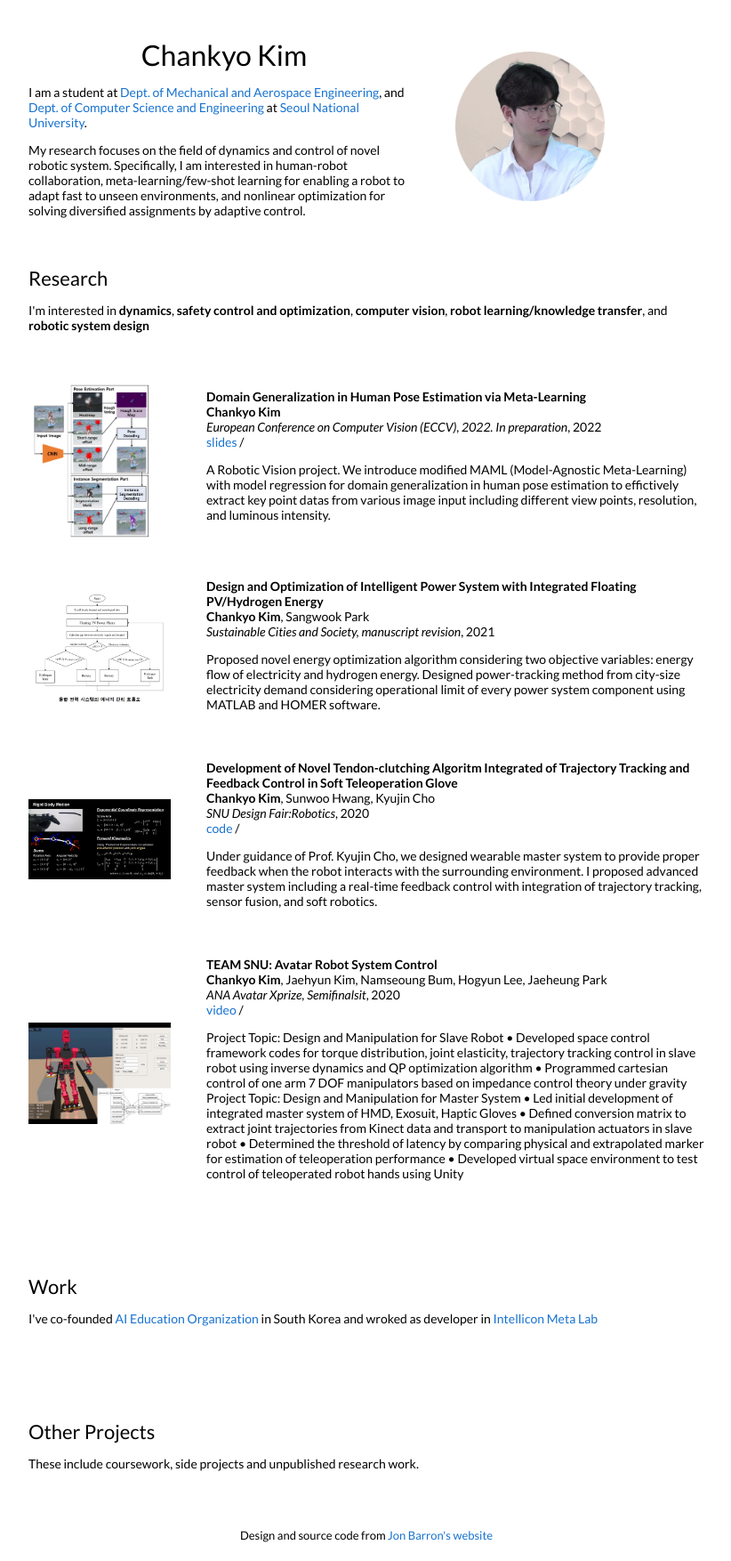
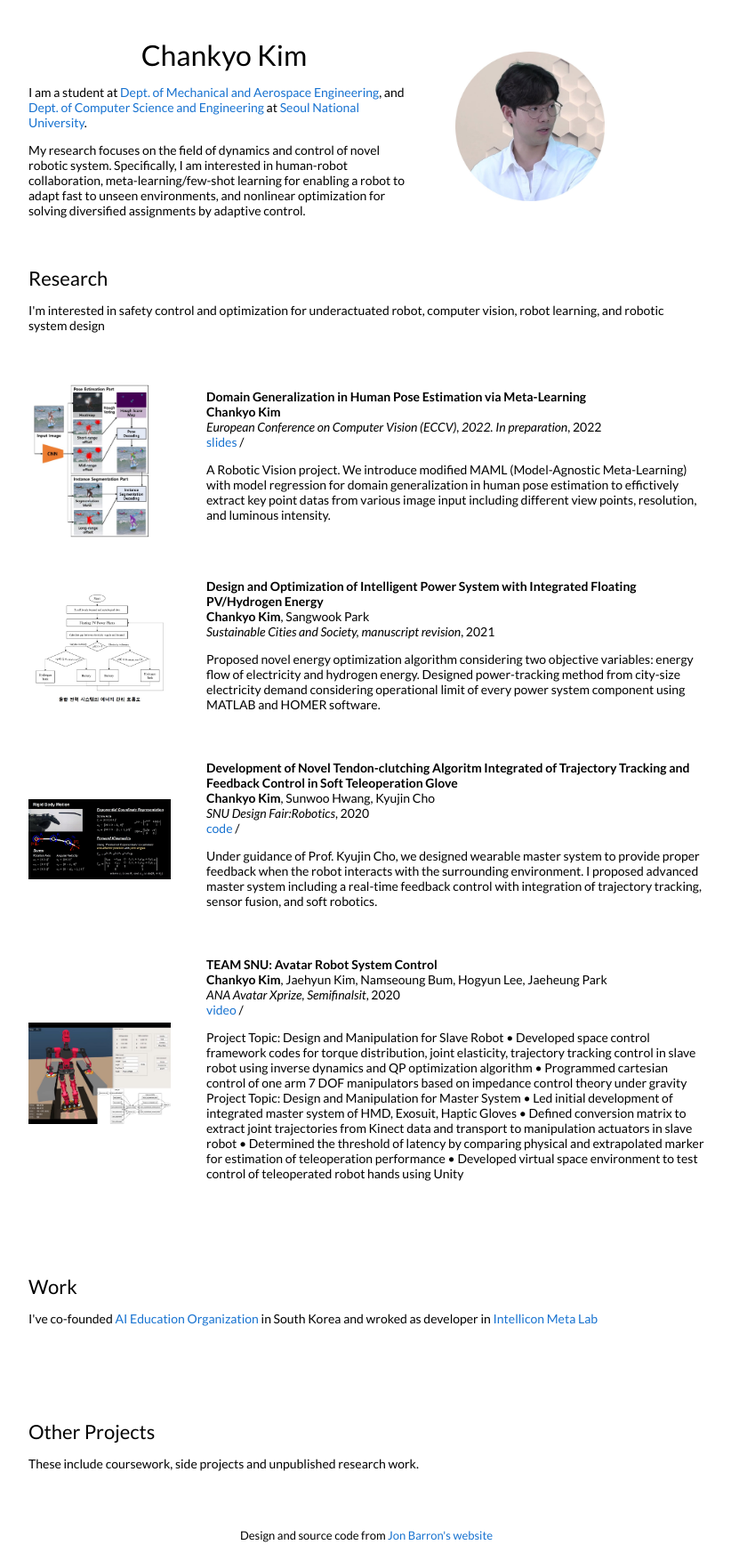
Before and after one commit to ChanKyoKim/ChanKyoKim.github.io, a Jekyll site: the page built from _posts/2021-11-15-hpe.markdown, in a window 1280 px wide. Shown: the whole page at 89% size, without its empty margins (228-1050 px from the left). Built offline with Jekyll 4.4.1, drawn with Linux system fonts in a browser that asks for light colours.

Commit message:
Update default.html

```diff
--- a/_layouts/default.html
+++ b/_layouts/default.html
@@ -58,7 +58,7 @@
             <td style="padding:2.5%;width:100%;vertical-align:middle">
               <h2>Research</h2>
               <p>
-                I'm interested in <b>dynamics</b>, <b>safety control and optimization</b>, <b>computer vision</b>, <b> robot learning/knowledge transfer</b>, and <b>robotic system design</b>
+                I'm interested in safety control and optimization for underactuated robot, computer vision, robot learning, and robotic system design
               </p>
             </td>
           </tr>
```
